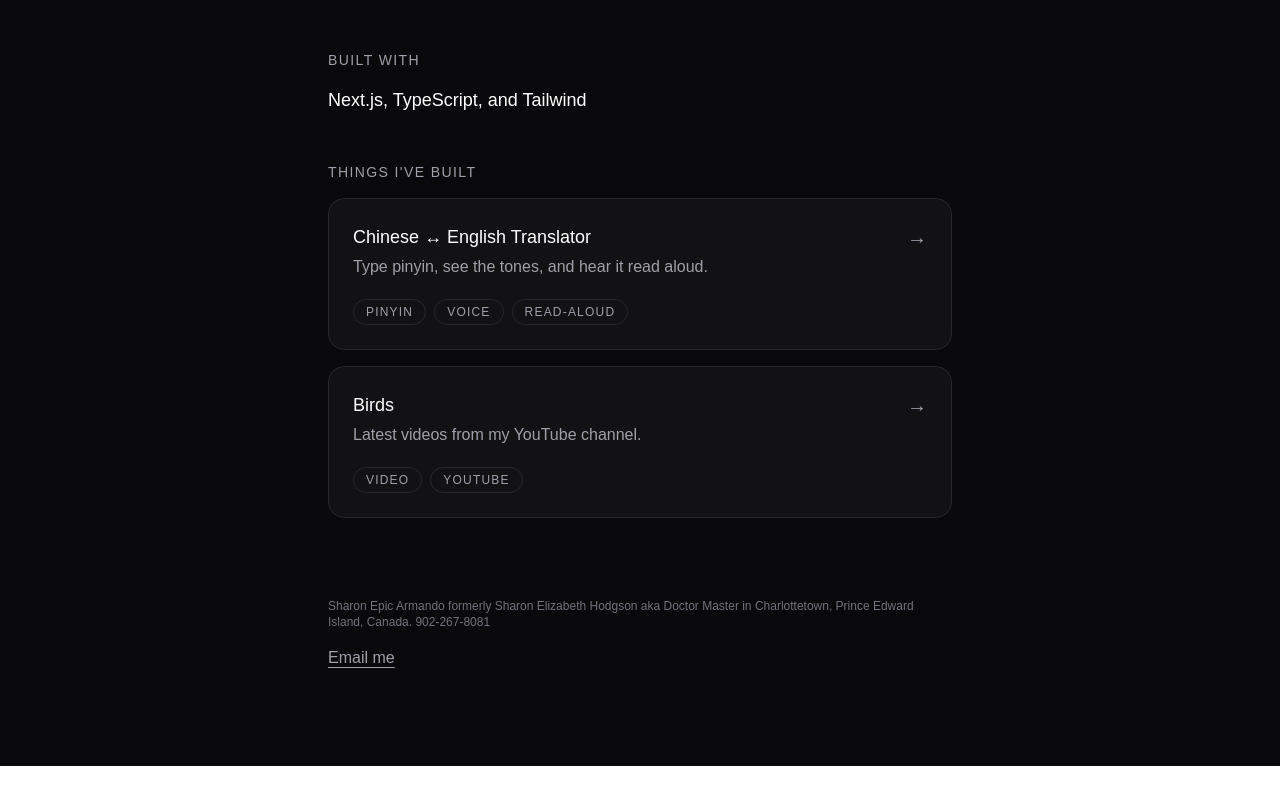
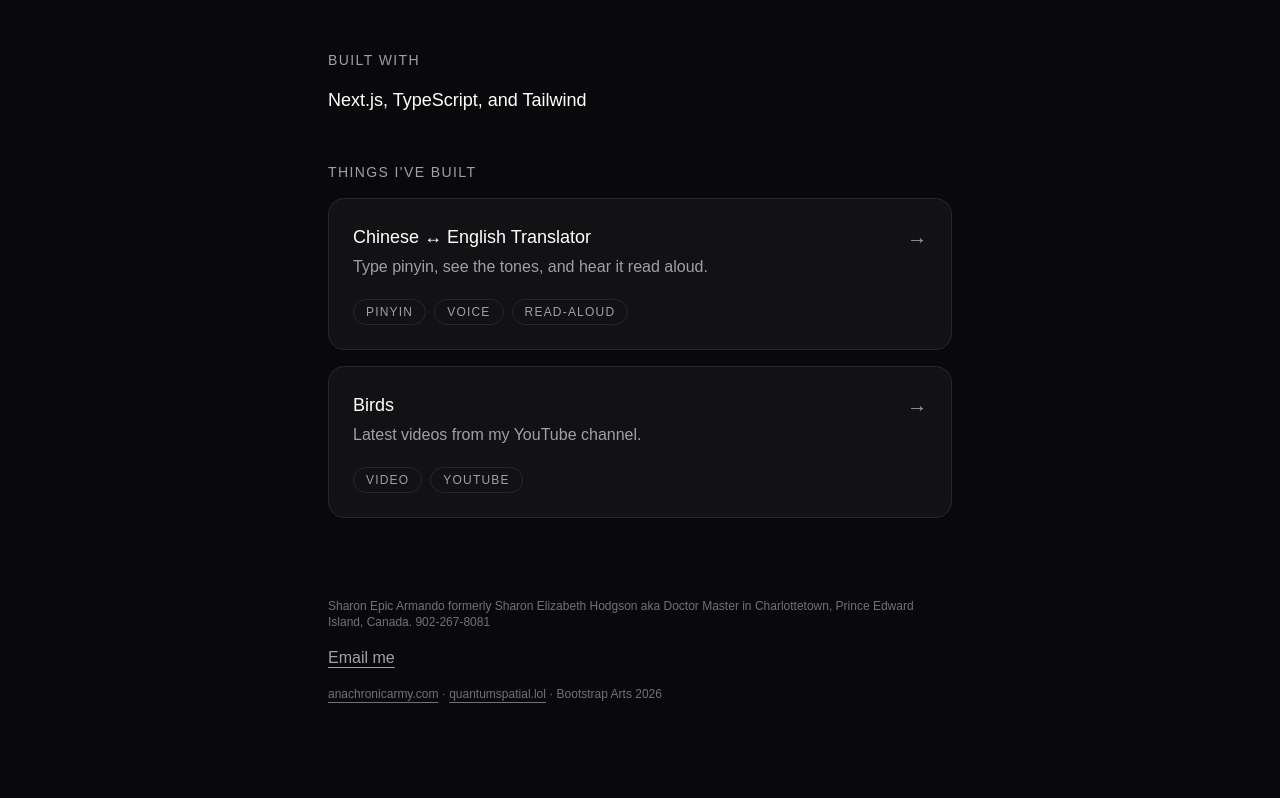
Before and after one commit to doctormaster233-lgtm/doctormaster, a Next.js app: page / in a window 1280 px wide. Shown: the part 406-1204 px from the top of the page. Before the commit the page ends 1172 px from the top, so only its background shows below. Built offline with nearby package versions, Linux system fonts and the light colour scheme.

Commit message:
Footer: site links and Bootstrap Arts 2026 credit (#5)
Co-authored-by: Doctor Master <285552852+doctormaster233-lgtm@users.noreply.github.com>

```diff
--- a/app/page.tsx
+++ b/app/page.tsx
@@ -107,6 +107,17 @@ export default function Home() {
                 Email me
               </a>
             </p>
+            <p className="text-zinc-500 text-xs">
+              <a href="https://www.anachronicarmy.com" className="underline underline-offset-4 hover:text-white">
+                anachronicarmy.com
+              </a>
+              {" · "}
+              <a href="https://www.quantumspatial.lol" className="underline underline-offset-4 hover:text-white">
+                quantumspatial.lol
+              </a>
+              {" · "}
+              Bootstrap Arts 2026
+            </p>
           </div>
         </div>
       </div>
```
